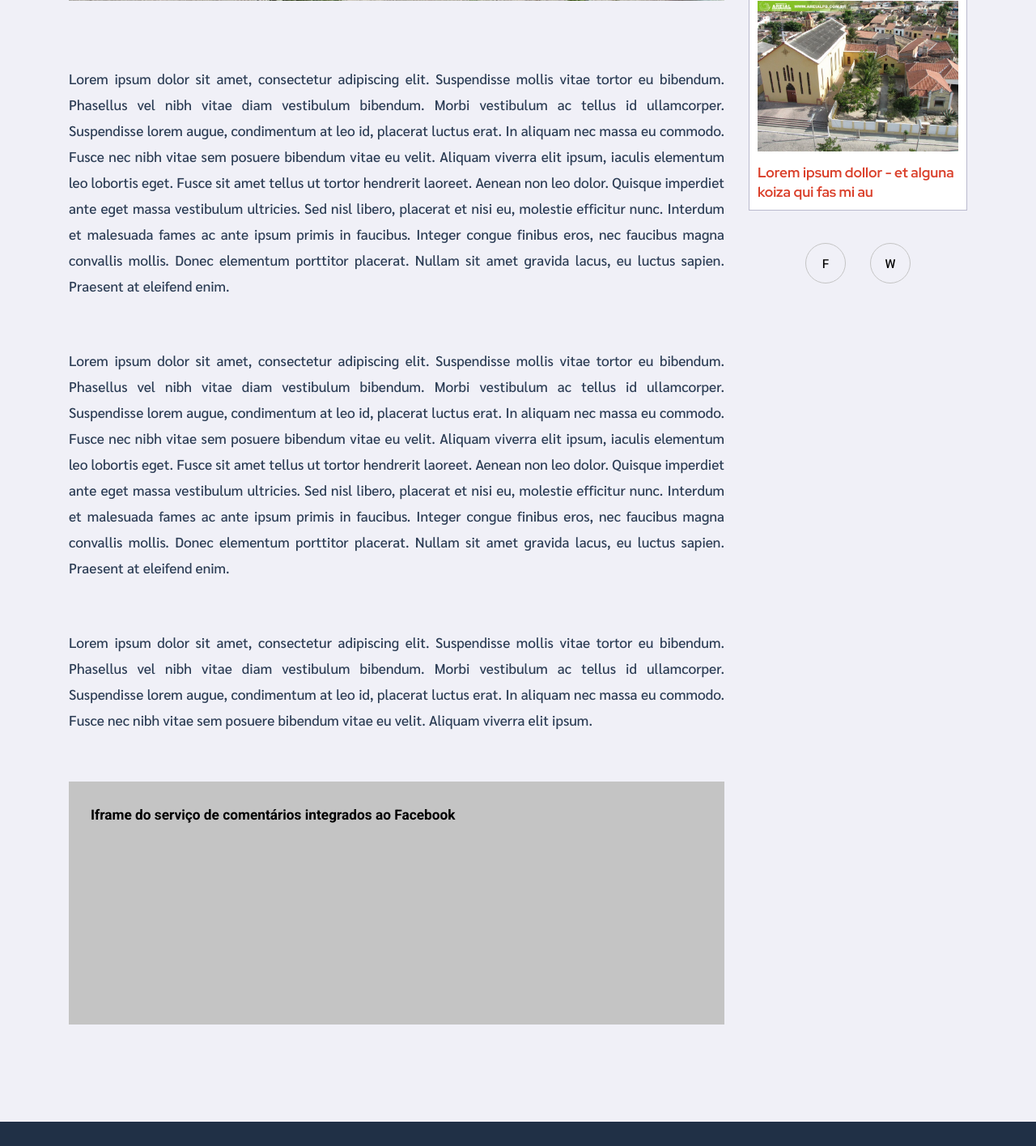
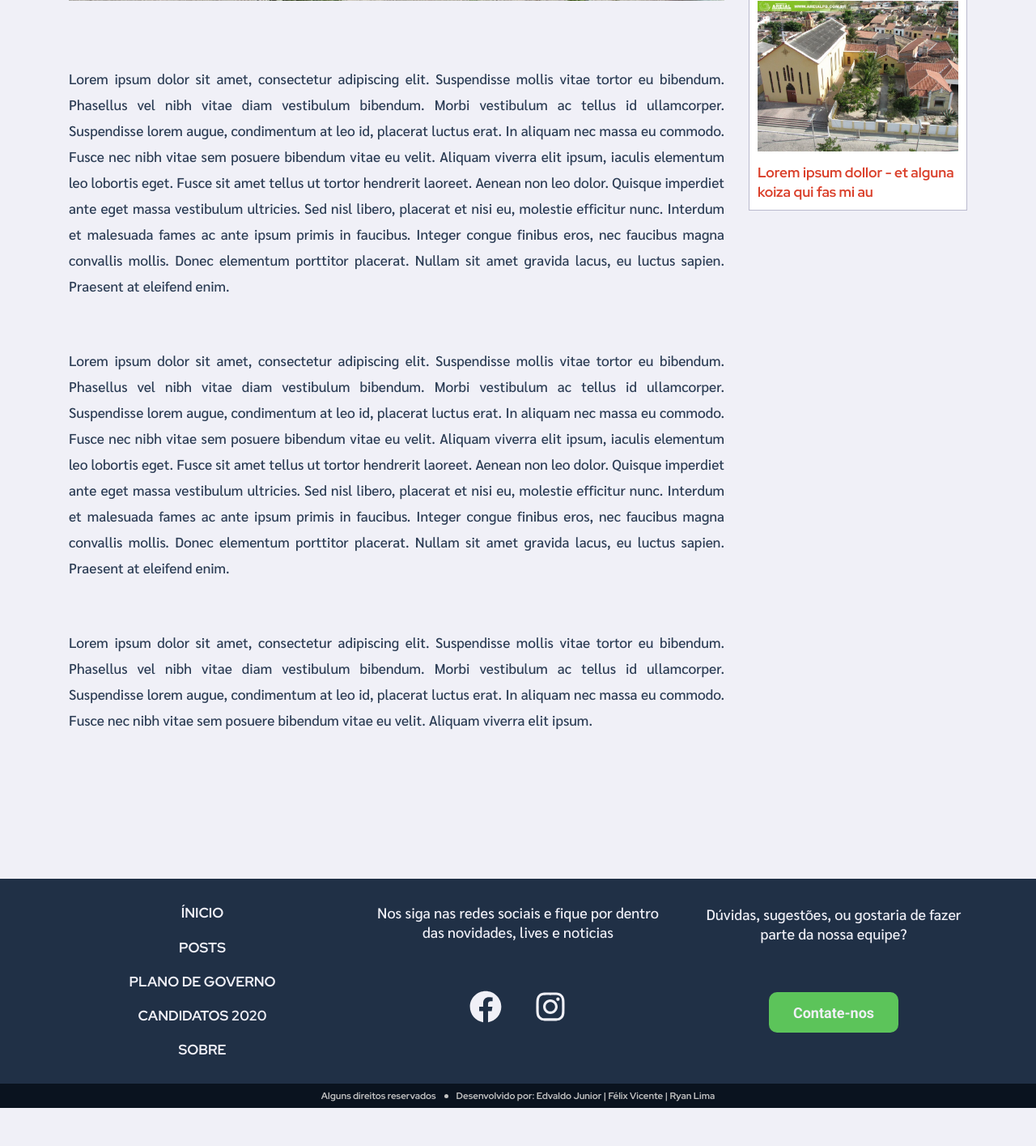
Before and after one commit to EddyPBR/oposicao-2020, a React (Create React App) app in the folder web/: page /blog/1 in a window 1280 px wide. Shown: the part 1012-2427 px from the top of the page at 81% size. After the commit the page ends 2380 px from the top, so only its background shows below. Built offline with nearby package versions, Linux system fonts and the light colour scheme.

Commit message:
:eyes: Escondendo alguns elementos que ainda nao estao desenvolvidos por completo

```diff
--- a/web/src/pages/Post/styles.css
+++ b/web/src/pages/Post/styles.css
@@ -98,12 +98,12 @@
 }
 
 .post .container .content .relevant-posts-content .share-buttons {
-  display: flex;
+  display: none;
+  /* display: flex;
   column-gap: 30px;
   align-items: center;
   justify-content: center;
-
-  margin-top: 10px;
+  margin-top: 10px; */
 }
 
 .post .container .content .relevant-posts-content .share-buttons .share-button {
@@ -122,7 +122,8 @@
 }
 
 .post .container .iframe-facebook {
-  width: calc(100% - 300px);
+  display: none;
+  /* width: calc(100% - 300px);
   height: 300px;
 
   font-family: Roboto;
@@ -133,7 +134,7 @@
 
   background: #c4c4c4;
   color: black;
-  padding: 25px 27px;
+  padding: 25px 27px; */
 }
 
 @media only screen and (max-width: 768px) {
```
